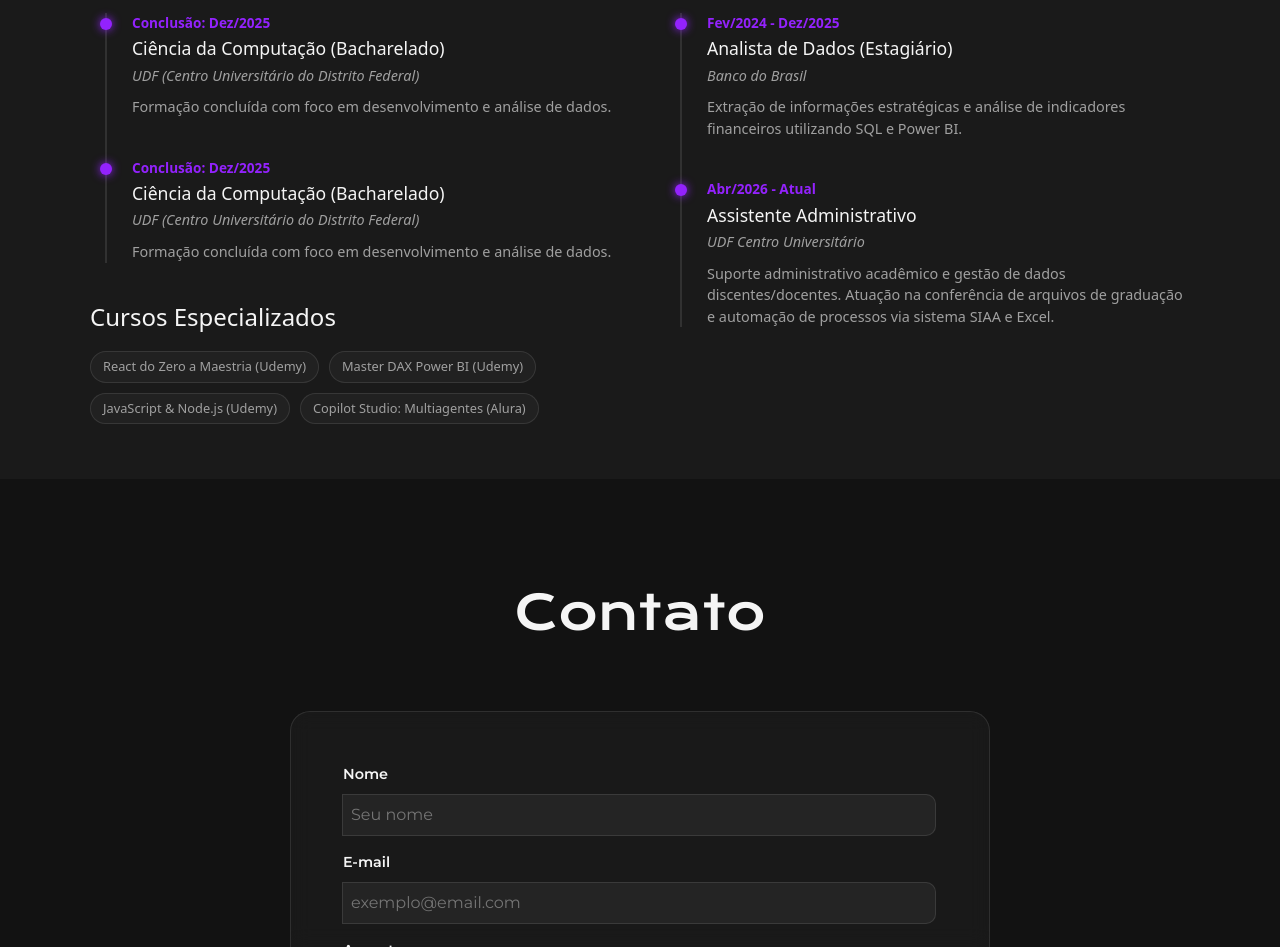
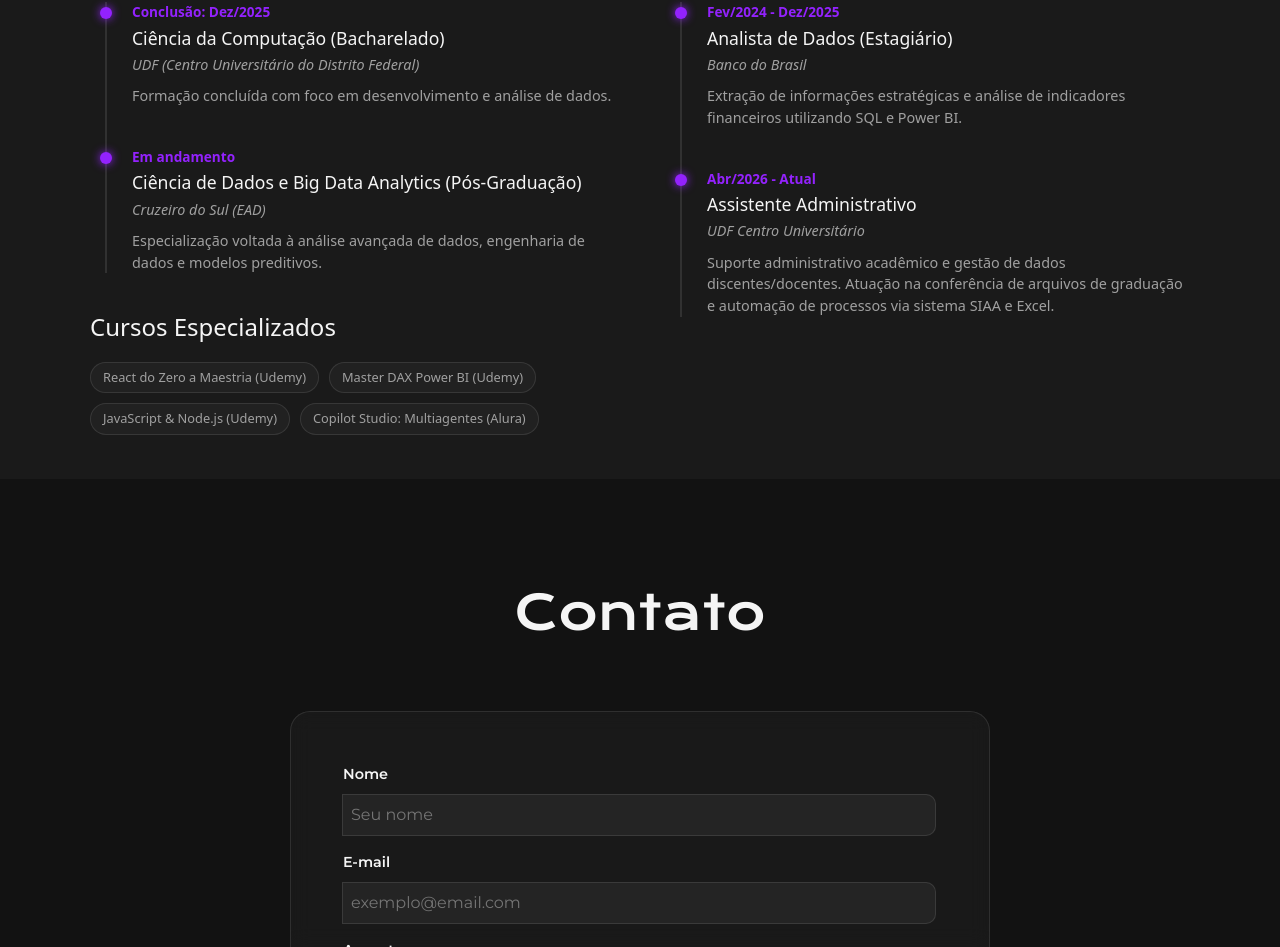
Before and after one commit to eusaulosilva/portifolio-react_vite, a React (Vite) app: page / in a window 1280 px wide. Shown: the part 4241-5188 px from the top of the page. Built offline with nearby package versions, Linux system fonts and the light colour scheme.

Commit message:
pós graduação correção

```diff
--- a/src/pages/Resume.jsx
+++ b/src/pages/Resume.jsx
@@ -25,11 +25,12 @@ export default function Resume() {
                                 description="Formação concluída com foco em desenvolvimento e análise de dados."
                             />
 <TimelineItem
-    date="Conclusão: Dez/2025"
-    title="Ciência da Computação (Bacharelado)"
-    institution="UDF (Centro Universitário do Distrito Federal)"
-    description="Formação concluída com foco em desenvolvimento e análise de dados."
+    date="Em andamento"
+    title="Ciência de Dados e Big Data Analytics (Pós-Graduação)"
+    institution="Cruzeiro do Sul (EAD)"
+    description="Especialização voltada à análise avançada de dados, engenharia de dados e modelos preditivos."
 />
+
 
                         </div>
 
```
